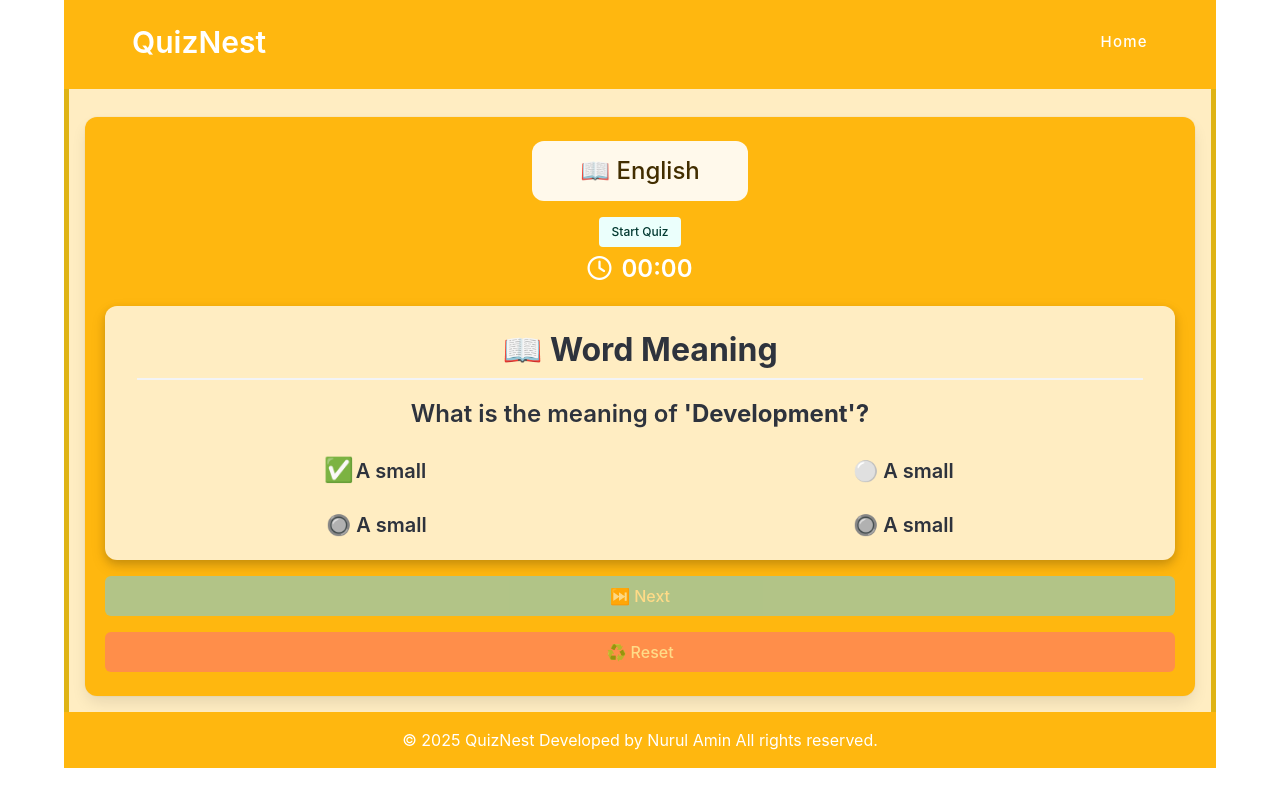
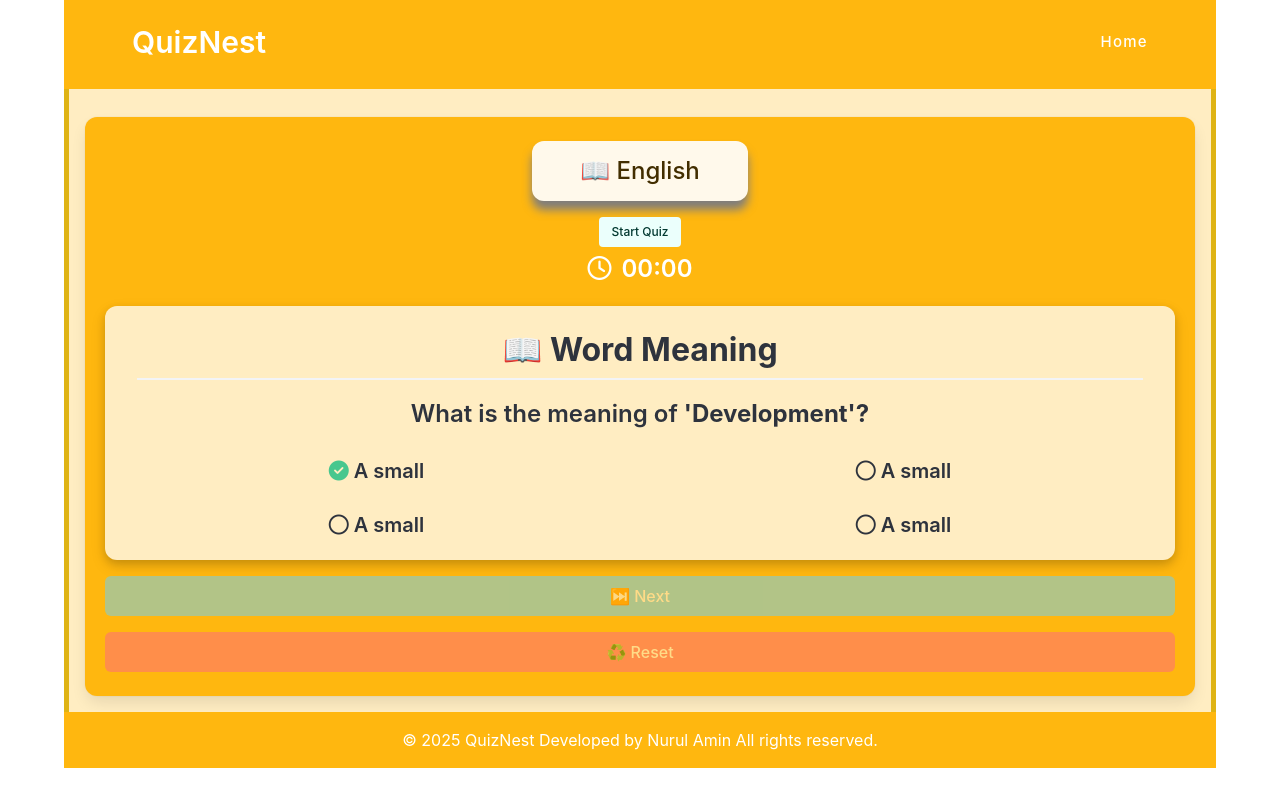
Before and after one commit to engnurulamin/maths-quiz, a SvelteKit app: page /english in a window 1280 px wide. Built offline with nearby package versions, Linux system fonts and the light colour scheme.

Commit message:
english quiz page design

```diff
--- a/src/lib/components/QuizHeader.svelte
+++ b/src/lib/components/QuizHeader.svelte
@@ -52,3 +52,13 @@
 	<i class="fa-regular fa-clock mr-1"></i>
 	{formatTime($time)}
 </h2>
+
+<style>
+	.button-shadow {
+		box-shadow: 0 9px 10px rgb(127, 125, 125);
+		transition: box-shadow 0.3s ease;
+	}
+	.button-shadow:hover {
+		box-shadow: 0 6px 10px rgba(0, 0, 0, 0.3);
+	}
+</style>
--- a/src/routes/english/+page.svelte
+++ b/src/routes/english/+page.svelte
@@ -88,22 +88,23 @@
 							<div class="columns is-multiline is-mobile mt-3">
 								<div class="column is-half">
 									<li class="is-size-5 has-text-weight-semibold has-text-dark">
-										<span class="is-circle is-size-4">✅</span> A small
+										<i class="fa-solid fa-circle-check has-text-success"></i> A small
 									</li>
 								</div>
 								<div class="column is-half">
 									<li class="is-size-5 has-text-weight-semibold has-text-dark">
-										<span class="has-text-transparent">⚪</span> A small
+										<i class="fa-regular fa-circle"></i>
+										A small
 									</li>
 								</div>
 								<div class="column is-half">
 									<li class="is-size-5 has-text-weight-semibold has-text-dark">
-										<span>🔘</span> A small
+										<i class="fa-regular fa-circle"></i> A small
 									</li>
 								</div>
 								<div class="column is-half">
 									<li class="is-size-5 has-text-weight-semibold has-text-dark">
-										<span>🔘</span> A small
+										<i class="fa-regular fa-circle"></i> A small
 									</li>
 								</div>
 							</div>
@@ -142,44 +143,11 @@
 
 <style>
 	.button-shadow {
-		box-shadow: 0 9px 10px rgba(0, 0, 0, 0.2);
+		box-shadow: 0 9px 10px rgba(236, 231, 231, 0.2);
 		transition: box-shadow 0.3s ease;
 	}
 	.button-shadow:hover {
 		box-shadow: 0 6px 10px rgba(0, 0, 0, 0.3);
-	}
-	.transparent-input {
-		background-color: rgb(243, 230, 166) !important;
-		border: 2px solid rgba(255, 255, 255, 0.6);
-		border-radius: 10px;
-		transition: all 0.3s ease;
-		color: #000;
-	}
-
-	.transparent-input::placeholder {
-		color: black;
-		opacity: 0.5;
-		font-weight: 400;
-		font-size: 15px;
-	}
-
-	.transparent-input:focus,
-	.transparent-input:active {
-		outline: none;
-		border-color: rgba(33, 19, 43, 0.259);
-		box-shadow: 0 0 8px rgba(255, 255, 255, 0.4);
-	}
-
-	/* Hide number input arrows in Webkit browsers */
-	input[type='number']::-webkit-outer-spin-button,
-	input[type='number']::-webkit-inner-spin-button {
-		-webkit-appearance: none;
-		margin: 0;
-	}
-
-	/* Hide number input arrows in Firefox */
-	input[type='number'] {
-		-moz-appearance: textfield;
 	}
 
 	.box-shadow {
@@ -194,14 +162,4 @@
 			0 8px 16px rgba(0, 0, 0, 0.2),
 			0 12px 24px rgba(0, 0, 0, 0.15);
 	}
-	.is-circle {
-		display: inline-flex;
-		justify-content: center;
-		align-items: center;
-		background-color: #d1ffd6; /* light green background */
-		border-radius: 50%;
-		width: 1.5rem;
-		height: 1.5rem;
-		font-size: 1rem;
-	}
 </style>
```
